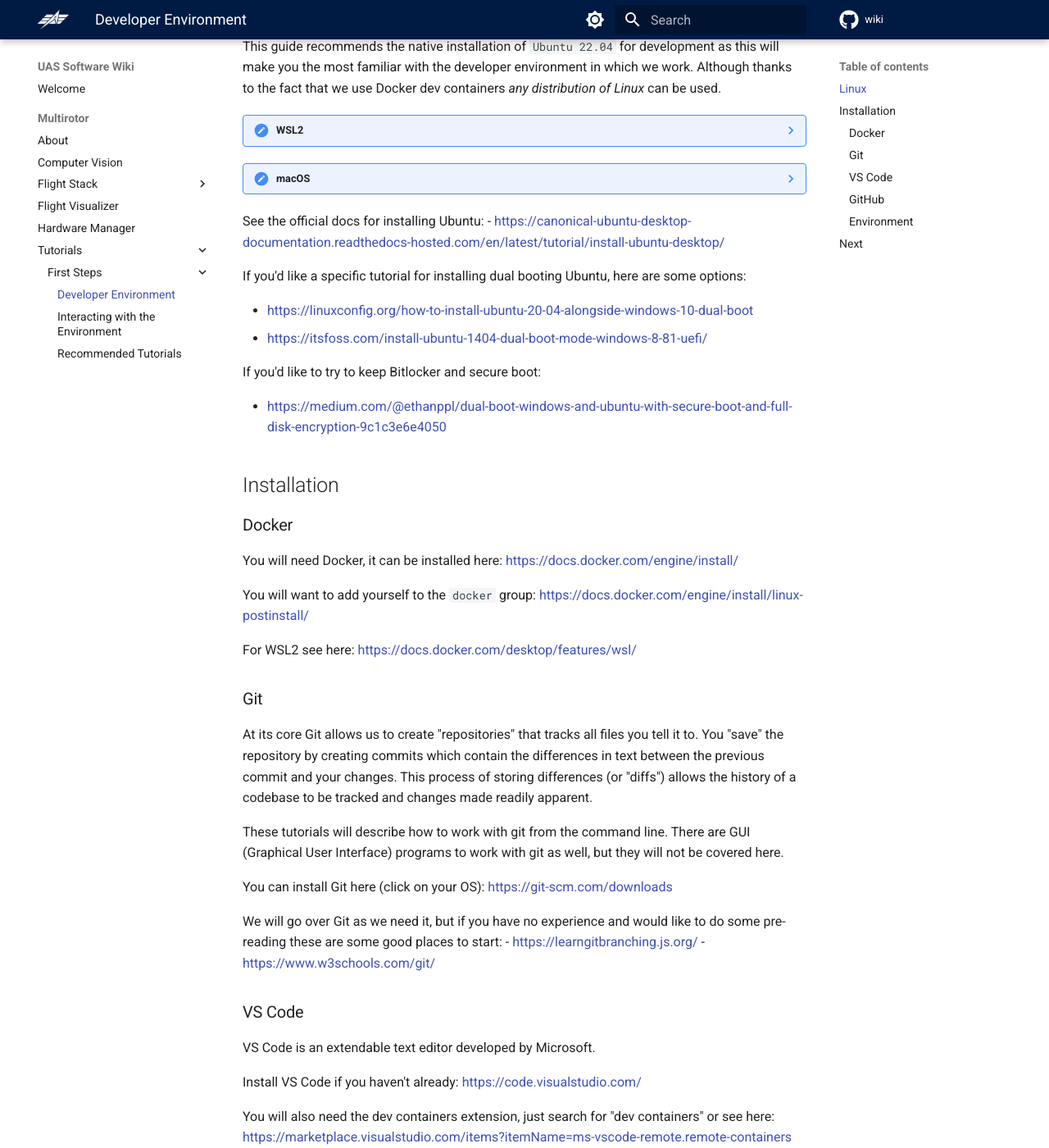
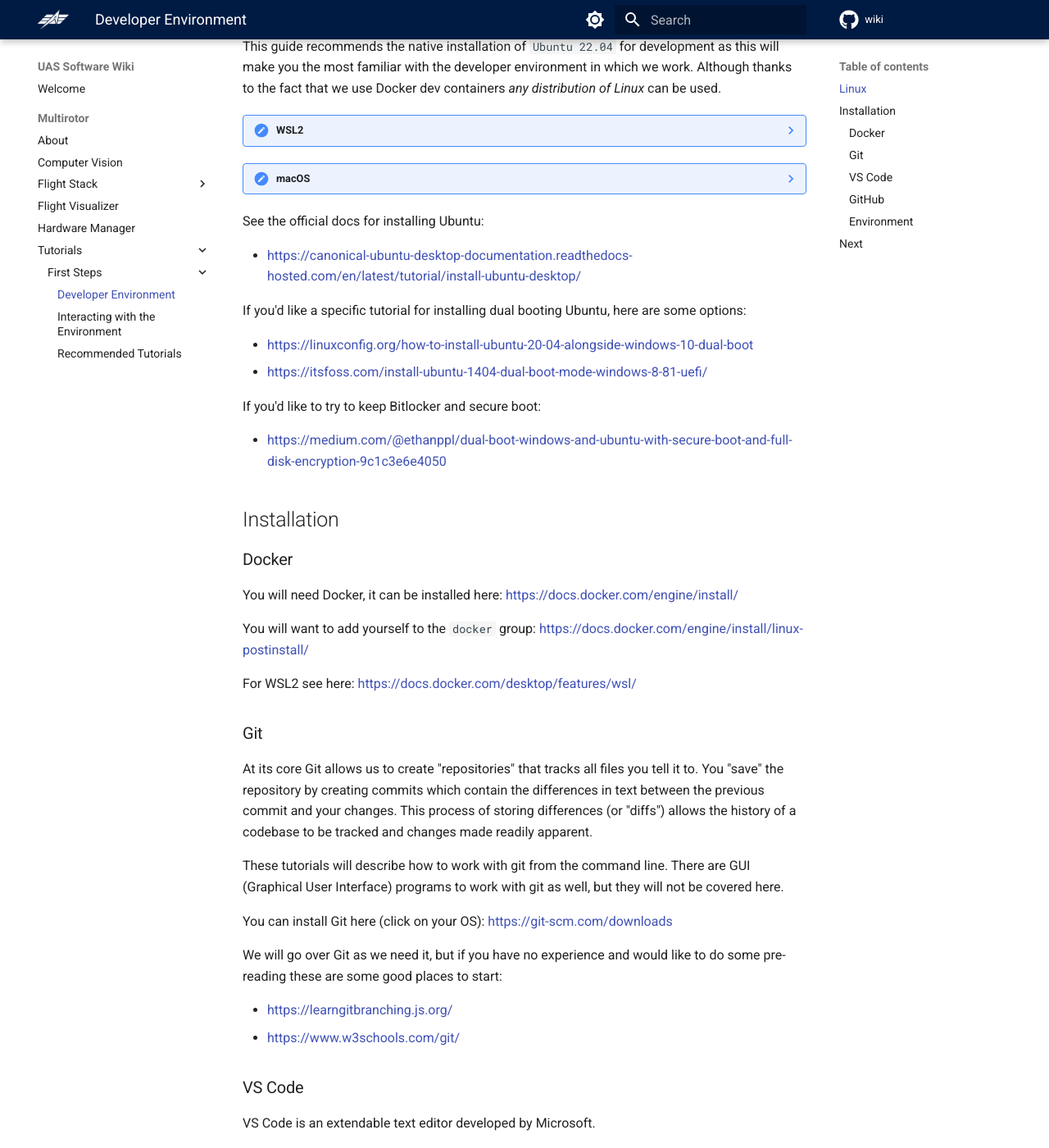
Before and after one commit to UTAT-UAS/wiki, an MkDocs documentation site: the page built from docs/Multirotor/Tutorials/First_Steps/1._Developer_Environment.md, in a window 1280 px wide and 1400 px high, scrolled down 499 px. Shown: the whole window at 82% size. Built offline with MkDocs 1.6.1 and Material for MkDocs 9.7.7, drawn with Linux system fonts in a browser that asks for light colours; comment, search, counter and statistics services are not loaded; some of the changed lines change nothing that is shown.

Commit message:
fix: formatting

```diff
--- a/docs/Multirotor/Tutorials/First_Steps/1._Developer_Environment.md
+++ b/docs/Multirotor/Tutorials/First_Steps/1._Developer_Environment.md
@@ -20,9 +20,11 @@
 ??? note "macOS"
     Running the container with x86 emulation should theoretically work, but we have never gotten this working. <br>
     You will need an Xserver for Mac. <br>
+    You may find it easiest to create a VM, an x86 VM is recommended, but you are welcome to try on ARM <br>
     Documentation contributions are welcome.
 
 See the official docs for installing Ubuntu:
+
 - [https://canonical-ubuntu-desktop-documentation.readthedocs-hosted.com/en/latest/tutorial/install-ubuntu-desktop/](https://canonical-ubuntu-desktop-documentation.readthedocs-hosted.com/en/latest/tutorial/install-ubuntu-desktop/)
 
 If you'd like a specific tutorial for installing dual booting Ubuntu, here are some options:
@@ -54,6 +56,7 @@
 You can install Git here (click on your OS): [https://git-scm.com/downloads](https://git-scm.com/downloads)
 
 We will go over Git as we need it, but if you have no experience and would like to do some pre-reading these are some good places to start:
+
 - [https://learngitbranching.js.org/](https://learngitbranching.js.org/)
 - [https://www.w3schools.com/git/](https://www.w3schools.com/git/)
 
```
